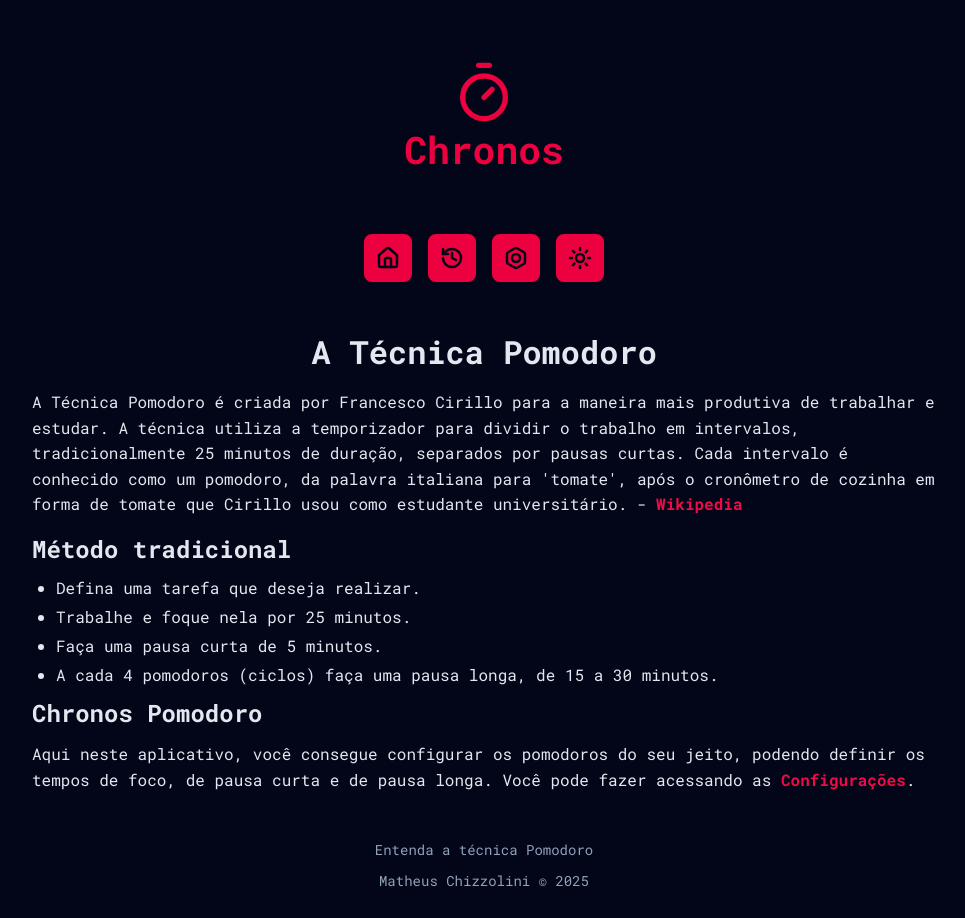
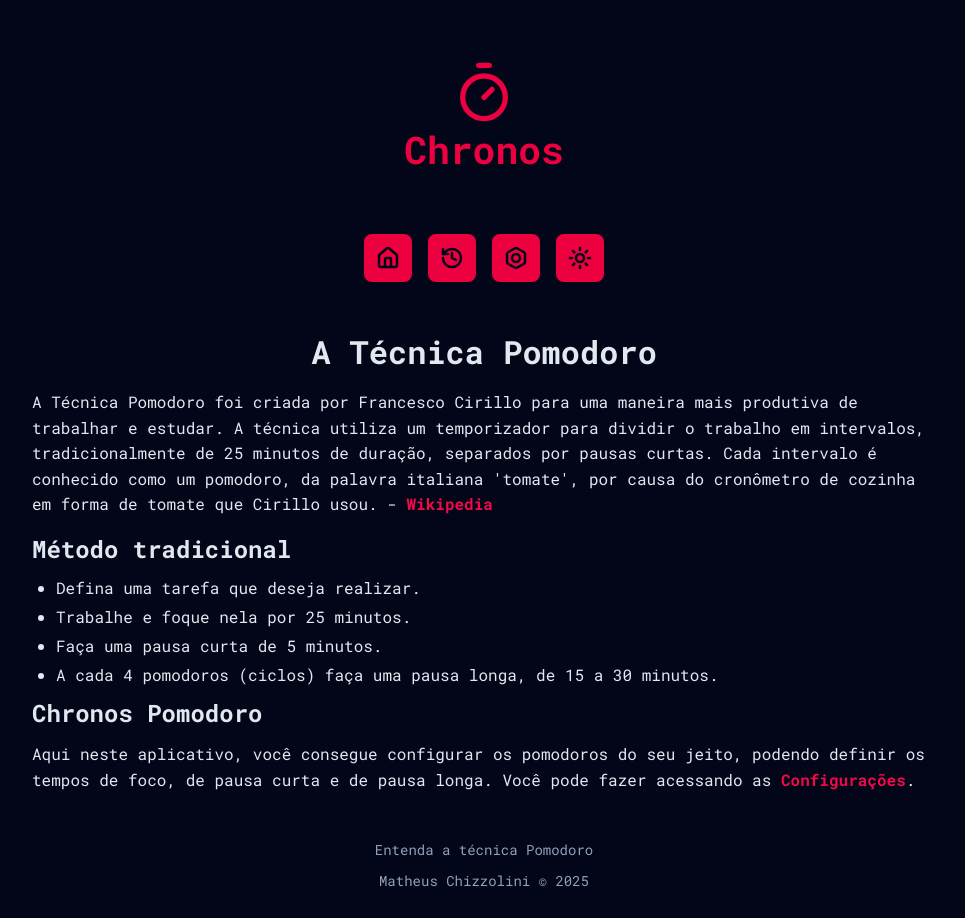
Before and after one commit to MatheusChizzolini/chronos-pomodoro, a React (Vite) app: page /sobre in a window 1280 px wide. Shown: the whole page, without its empty margins (156-1121 px from the left). Built offline with nearby package versions, Linux system fonts and the light colour scheme.

Commit message:
chore: alterando o texto da página About

```diff
--- a/src/pages/About/index.tsx
+++ b/src/pages/About/index.tsx
@@ -11,13 +11,13 @@ export function About() {
         <GenericHtml>
           <Heading>A Técnica Pomodoro</Heading>
           <p>
-            A Técnica Pomodoro é criada por Francesco Cirillo para a maneira
-            mais produtiva de trabalhar e estudar. A técnica utiliza a
+            A Técnica Pomodoro foi criada por Francesco Cirillo para uma maneira
+            mais produtiva de trabalhar e estudar. A técnica utiliza um
             temporizador para dividir o trabalho em intervalos, tradicionalmente
-            25 minutos de duração, separados por pausas curtas. Cada intervalo é
-            conhecido como um pomodoro, da palavra italiana para 'tomate', após
-            o cronômetro de cozinha em forma de tomate que Cirillo usou como
-            estudante universitário. -{" "}
+            de 25 minutos de duração, separados por pausas curtas. Cada
+            intervalo é conhecido como um pomodoro, da palavra italiana
+            'tomate', por causa do cronômetro de cozinha em forma de tomate que
+            Cirillo usou. -{" "}
             <a
               target="_blank"
               href="https://pt.wikipedia.org/wiki/T%C3%A9cnica_pomodoro"
```
